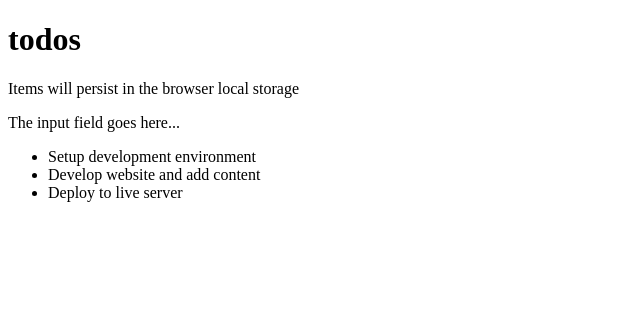
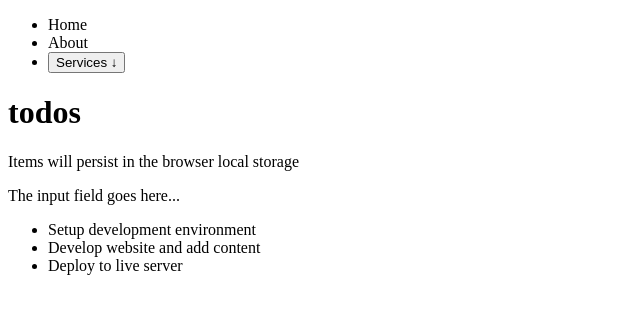
Before and after one commit to kkolade/react-todo-app2, a React (Vite) app: page / in a window 1280 px wide. Shown: the top 314 px of the page, without its empty margins (0-640 px from the left). Built offline with nearby package versions, Linux system fonts and the light colour scheme.

Commit message:
Hooks practice

```diff
--- /dev/null
+++ b/src/components/Navbar.jsx
@@ -0,0 +1,45 @@
+import React, { useEffect, useRef, useState } from 'react';
+
+const Navbar = () => {
+  const [dropdown, setDropdown] = useState(false);
+  const handleClick = () => {
+    setDropdown((prev) => !prev);
+  };
+
+  const dropdownRef = useRef();
+  useEffect(() => {
+    const handler = (e) => {
+      if (
+        dropdown &&
+        dropdownRef.current &&
+        !dropdownRef.current.contains(e.target)
+      ) {
+        setDropdown(false);
+      }
+    };
+    document.addEventListener('mousedown', handler);
+  }, [dropdown]);
+  return (
+    <div>
+      <nav>
+        <ul>
+          <li> Home </li>
+          <li> About </li>
+          <li ref={dropdownRef}>
+            <button onClick={handleClick}>
+              Services <span> &#8595; </span>
+            </button>
+            {dropdown && (
+              <ul>
+                <li> Design </li>
+                <li> Development </li>
+              </ul>
+            )}
+          </li>
+        </ul>
+      </nav>
+    </div>
+  );
+};
+
+export default Navbar;
--- a/src/components/TodoApp.jsx
+++ b/src/components/TodoApp.jsx
@@ -1,10 +1,12 @@
 import React from 'react';
 import Header from './Header';
+import Navbar from './Navbar';
 import TodosLogic from './TodosLogic';
 
 const TodoApp = () => {
   return (
     <div>
+      <Navbar />
       <Header />
       <TodosLogic />
     </div>
```
